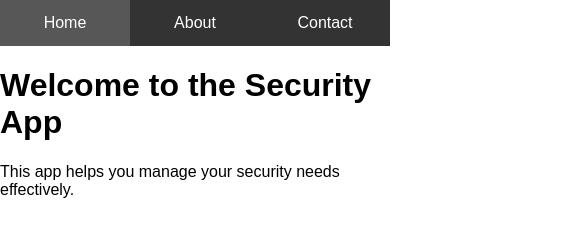
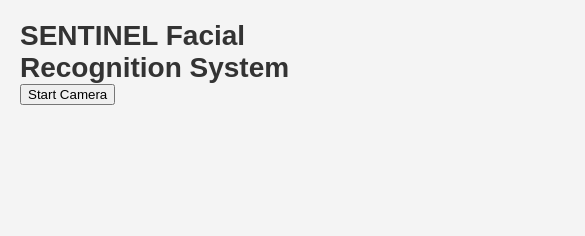
Before and after one commit to carlos27hidalgo/securityApp, a plain HTML site: page index.html in a window 390 px wide. Shown: the top 236 px of the page, 585 px wide, since content can reach past the window. Drawn offline with Linux system fonts and the light colour scheme.

Commit message:
Update index.html with complete SENTINEL facial recognition application code

```diff
--- a/index.html
+++ b/index.html
@@ -3,57 +3,72 @@
 <head>
     <meta charset="UTF-8">
     <meta name="viewport" content="width=device-width, initial-scale=1.0">
-    <title>Security App</title>
+    <title>SENTINEL Facial Recognition</title>
     <style>
-        /* Mobile Styles */
+        /* Basic reset */
+        body, h1, h2, h3, p, ul, li {
+            margin: 0;
+            padding: 0;
+            list-style: none;
+        }
+
         body {
             font-family: Arial, sans-serif;
-            margin: 0;
-            padding: 0;
+            background: #f4f4f4;
+            color: #333;
         }
 
-        nav {
-            display: flex;
-            flex-direction: column;
-            background-color: #333;
+        /* Layout styles */
+        .container {
+            max-width: 1200px;
+            margin: 0 auto;
+            padding: 20px;
         }
 
-        nav a {
-            padding: 14px;
-            text-decoration: none;
-            color: white;
-            text-align: center;
-        }
-
-        nav a:hover {
-            background-color: #575757;
-        }
-
-        /* Media Queries for Small Tablets and Mobile Devices */
+        /* Styles for different devices */
         @media (max-width: 768px) {
-            nav {
-                flex-direction: row;
-                flex-wrap: nowrap;
+            body {
+                font-size: 14px;
             }
         }
 
-        @media (max-width: 480px) {
-            nav a {
-                flex: 1;
-                text-align: center;
+        @media (min-width: 769px) {
+            body {
+                font-size: 16px;
             }
+        }
+
+        /* Camera detection alert */
+        .alert {
+            padding: 10px;
+            background-color: #f44336;
+            color: white;
+            display: none;
         }
     </style>
 </head>
 <body>
-<nav>
-    <a href="#">Home</a>
-    <a href="#">About</a>
-    <a href="#">Contact</a>
-</nav>
-<div>
-    <h1>Welcome to the Security App</h1>
-    <p>This app helps you manage your security needs effectively.</p>
-</div>
+    <div class="container">
+        <h1>SENTINEL Facial Recognition System</h1>
+        <div class="alert" id="alert">Camera is off or not detected!</div>
+        <button id="start-camera">Start Camera</button>
+        <video id="video" width="720" height="560" autoplay></video>
+    </div>
+    <script>
+        const video = document.getElementById('video');
+        const alertBox = document.getElementById('alert');
+
+        document.getElementById('start-camera').addEventListener('click', async () => {
+            try {
+                const stream = await navigator.mediaDevices.getUserMedia({ video: true });
+                video.srcObject = stream;
+                alertBox.style.display = 'none';
+            } catch (error) {
+                alertBox.style.display = 'block';
+            }
+        });
+
+        // Database management functionality would go here
+    </script>
 </body>
 </html>
```
